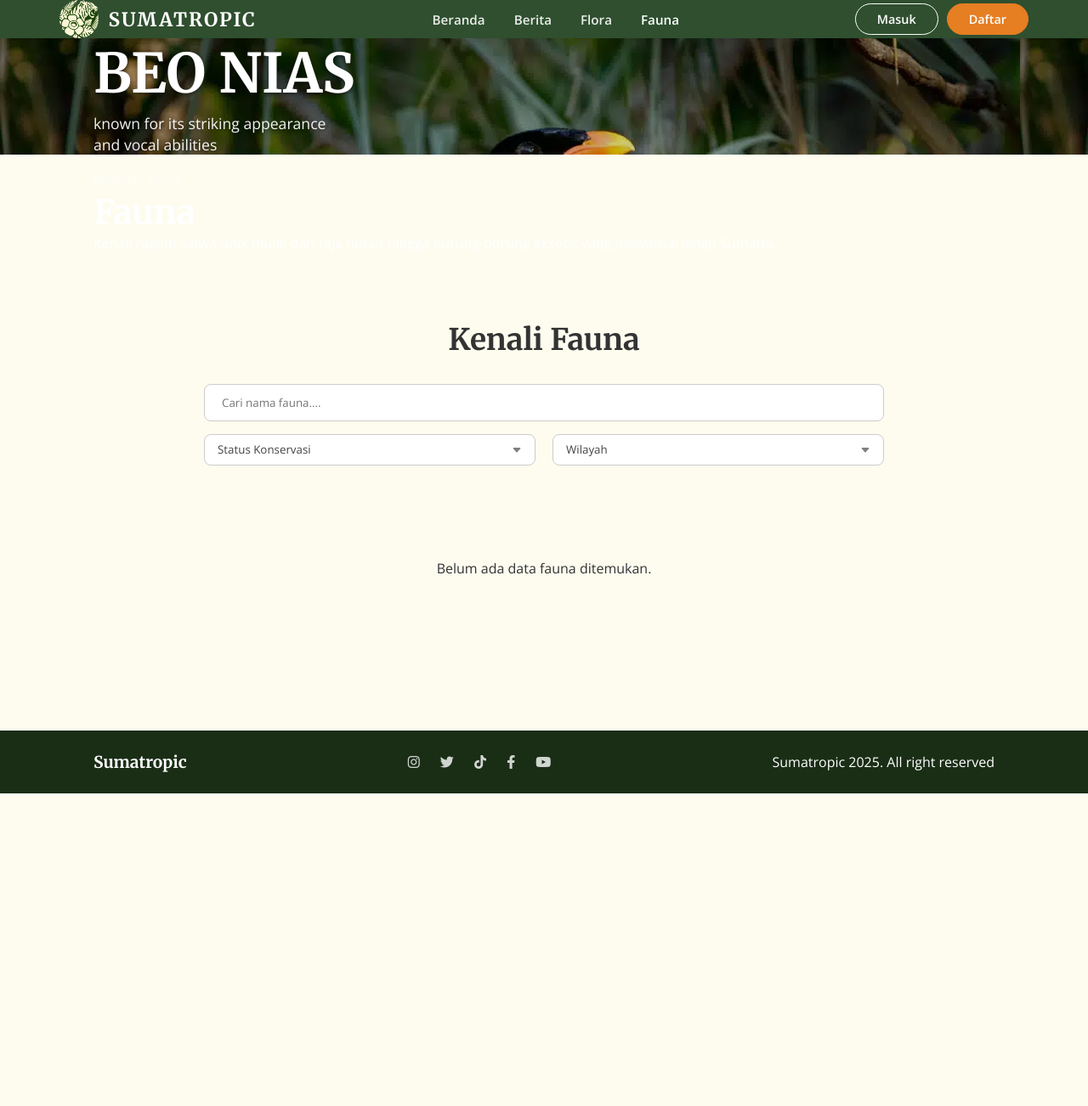
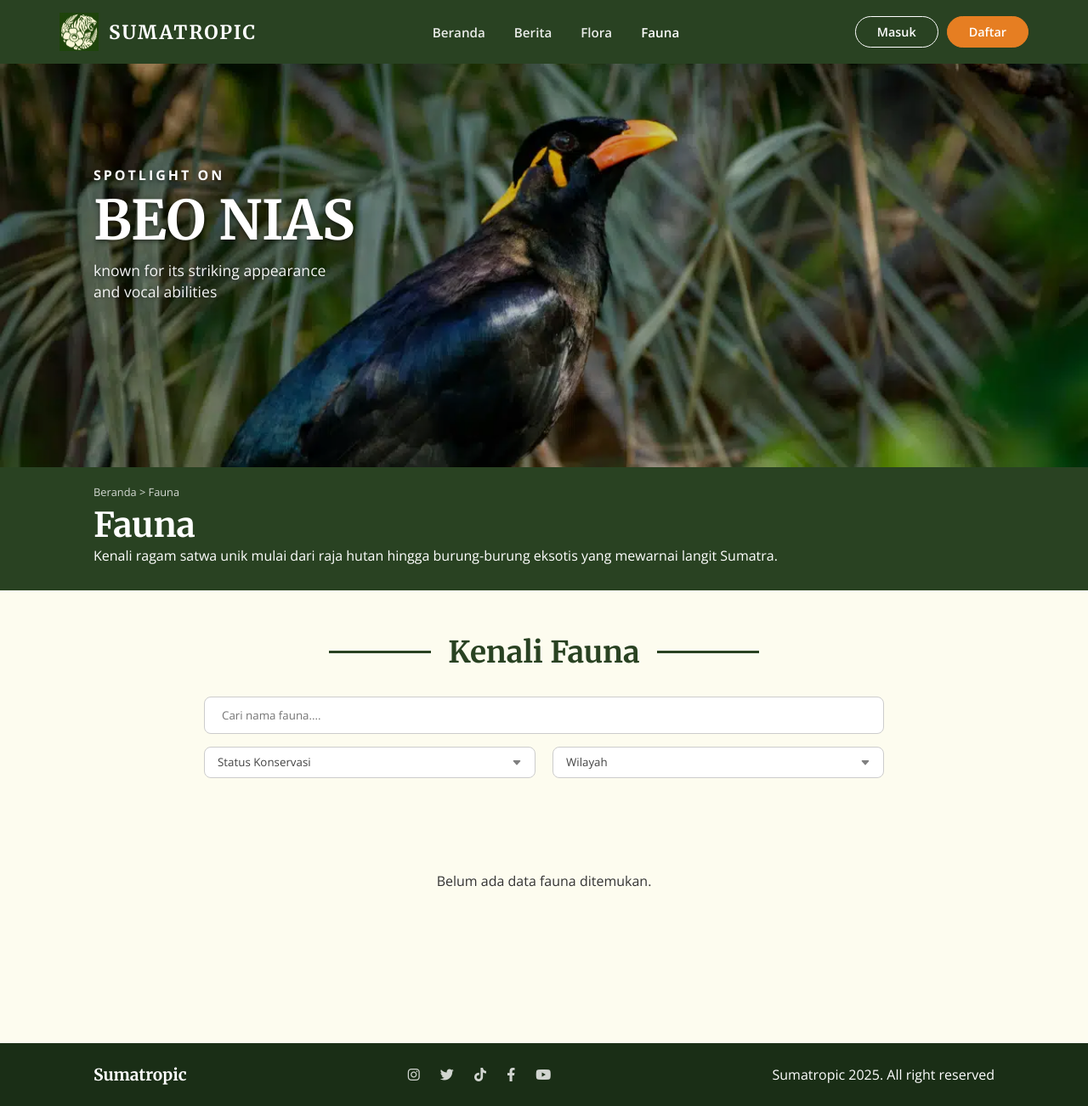
Before and after one commit to CodeByOnion/Sumatropic-praktikum-pemweb, a PHP site: page /pages/fauna.php in a window 1280 px wide. Shown: the whole page at 85% size. Before the commit the page ends 934 px from the top, so only its background shows below. Run offline with PHP 8.4, Linux system fonts and the light colour scheme; data that the repository does not hold is empty.

Commit message:
penyesuain dikit

```diff
--- a/assets/css/stylefauna.css
+++ b/assets/css/stylefauna.css
@@ -3,7 +3,6 @@
 
 /* --- VARIABLES --- */
 :root {
-<<<<<<< HEAD
     --primary-green: #294222;
     /* Hijau Tua Dominan */
     --card-green: #385226;
@@ -14,13 +13,6 @@
     /* Orange Tombol */
     --status-red: #D00000;
     /* Merah Badge */
-=======
-    --primary-green: #325118 ; /* Hijau Tua Dominan */
-    --card-green: #385226;    /* Hijau Kartu Info */
-    --bg-cream: #FDFCEF;      /* Cream Background */
-    --accent-orange: #E67E22; /* Orange Tombol */
-    --status-red: #D00000;    /* Merah Badge */
->>>>>>> 15157152e9db78071cb47e91f67466079b747638
     --text-white: #ffffff;
     --text-dark: #333333;
     --font-serif: 'Merriweather', serif;
@@ -45,19 +37,24 @@
     padding: 0 20px;
 }
 
-<<<<<<< HEAD
-=======
+
+
 /* --- NAVBAR --- */
 .navbar {
     background-color: var(--primary-green);
     padding: 15px 0;
     color: white;
-    position: fixed; /* Agar menempel saat scroll */
-    top: 0;          /* Nempel di sisi atas */
-    left: 0;         /* Nempel di sisi kiri */
-    width: 100%;     /* Lebar penuh */
+    position: fixed;
+    /* Agar menempel saat scroll */
+    top: 0;
+    /* Nempel di sisi atas */
+    left: 0;
+    /* Nempel di sisi kiri */
+    width: 100%;
+    /* Lebar penuh */
     z-index: 1000;
 }
+
 .nav-container {
     max-width: 1200px;
     margin: 0 auto;
@@ -66,35 +63,83 @@
     justify-content: space-between;
     align-items: center;
 }
-.logo-group { display: flex; align-items: center; gap: 12px; }
-.logo-image { height: 45px; width: auto; object-fit: contain; }
-.logo-text { font-family: var(--font-serif); font-size: 1.4rem; letter-spacing: 2px; font-weight:700; color: white; }
 
-.nav-right { display: flex; align-items: center; gap: 30px; }
+.logo-group {
+    display: flex;
+    align-items: center;
+    gap: 12px;
+}
+
+.logo-image {
+    height: 45px;
+    width: auto;
+    object-fit: contain;
+}
+
+.logo-text {
+    font-family: var(--font-serif);
+    font-size: 1.4rem;
+    letter-spacing: 2px;
+    font-weight: 700;
+    color: white;
+}
+
+.nav-right {
+    display: flex;
+    align-items: center;
+    gap: 30px;
+}
+
 /* Center the nav links between logo and auth buttons */
-.nav-links { display: flex; gap: 34px; flex: 1; justify-content: center; align-items: center; }
+.nav-links {
+    display: flex;
+    gap: 34px;
+    flex: 1;
+    justify-content: center;
+    align-items: center;
+}
+
 .nav-links a {
-    color: rgba(255,255,255,0.9);
+    color: rgba(255, 255, 255, 0.9);
     text-decoration: none;
     font-weight: 600;
     font-size: 0.95rem;
     transition: 0.3s;
 }
-.nav-links a:hover, .nav-links a.active { color: white; }
+
+.nav-links a:hover,
+.nav-links a.active {
+    color: white;
+}
 
 /* Tombol Auth */
-.auth-buttons { display: flex; gap: 10px; }
+.auth-buttons {
+    display: flex;
+    gap: 10px;
+}
+
 .btn-login {
-    color: white; text-decoration: none;
-    border: 1px solid white; padding: 8px 25px;
-    border-radius: 20px; font-weight: 600; font-size: 0.9rem;
+    color: white;
+    text-decoration: none;
+    border: 1px solid white;
+    padding: 8px 25px;
+    border-radius: 20px;
+    font-weight: 600;
+    font-size: 0.9rem;
 }
+
 .btn-register {
-    background-color: var(--accent-orange); color: white; text-decoration: none;
-    padding: 8px 25px; border-radius: 20px; font-weight: 600; font-size: 0.9rem;
+    background-color: var(--accent-orange);
+    color: white;
+    text-decoration: none;
+    padding: 8px 25px;
+    border-radius: 20px;
+    font-weight: 600;
+    font-size: 0.9rem;
     border: 1px solid var(--accent-orange);
 }
->>>>>>> 15157152e9db78071cb47e91f67466079b747638
+
+
 
 /* --- HERO SECTION (Beo Nias) --- */
 .hero-fauna {
--- a/index.php
+++ b/index.php
@@ -68,8 +68,8 @@
             <h1>SUMATROPIC</h1>
             <p>Dari lembah berkabut hingga punggung harimau, setiap jengkal hutan ini menyimpan cerita.</p>
             <div class="hero-buttons">
-                <button class="btn btn-outline-white">JELAJAHI FLORA</button>
-                <button class="btn btn-outline-white">KENALI FAUNA</button>
+                <a href="pages/flora.php"><button class="btn btn-outline-white">JELAJAHI FLORA</button></a>
+                <a href="pages/fauna.php"><button class="btn btn-outline-white">KENALI FAUNA</button></a>
             </div>
         </div>
         <div class="hero-location">← Pulau Sumatra, Indonesia →</div>
--- a/pages/fauna.php
+++ b/pages/fauna.php
@@ -34,31 +34,8 @@
     <link rel="stylesheet" href="https://cdnjs.cloudflare.com/ajax/libs/font-awesome/6.4.0/css/all.min.css">
 </head>
 
-<<<<<<< HEAD
 <body>
     <?php require_once "../template/navbar.php"; ?>
-=======
-    <nav class="navbar">
-        <div class="nav-container">
-            <div class="logo-group">
-                <img src="../assets/image/Logo.png" alt="SUMATROPIC" class="logo-image">
-                <span class="logo-text">SUMATROPIC</span>
-            </div>
-            <div class="nav-links">
-                <a href="#">Beranda</a>
-                <a href="#">Berita</a>
-                <a href="#">Flora</a>
-                <a href="#" class="active">Fauna</a>
-            </div>
-            <div class="nav-right">
-                <div class="auth-buttons">
-                    <a href="#" class="btn-login">Masuk</a>
-                    <a href="#" class="btn-register">Daftar</a>
-                </div>
-            </div>
-        </div>
-    </nav>
->>>>>>> 15157152e9db78071cb47e91f67466079b747638
 
     <header class="hero-fauna" style="background-image: url('../assets/image/beo.jpg');">
         <div class="hero-overlay">
```
Also changed, not shown: assets/css/style.css (+1 -6 lines), assets/css/styleberita.css (+8 -84 lines), assets/css/styleflora.css (+29 -18 lines), pages/flora.php (+0 -23 lines).
